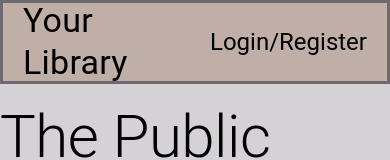
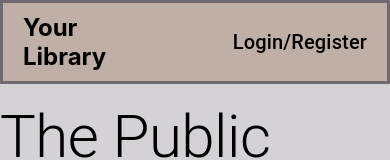
Before and after one commit to CameronDavis88/Your-Library, a React (Create React App) app: page /#/ in a window 390 px wide. Shown: the top 160 px of the page. Built offline with nearby package versions, Linux system fonts and the light colour scheme; no server answers.

Commit message:
Navbar looks ok in iphone size.

```diff
--- a/src/components/Navbar/Navbar.js
+++ b/src/components/Navbar/Navbar.js
@@ -24,13 +24,13 @@ const Navbar = ({ props }) => {
       return (
         <>
           <div className='nav-link'>
-            <Typography variant='h5' onClick={() => props.history.push('/users_library')} >Your Library</Typography>
+            <Typography variant='h6' onClick={() => props.history.push('/users_library')} >Your Library</Typography>
           </div>
           <div className='nav-link'>
-            <Typography variant='h5' onClick={() => props.history.push('/authentication')} >Your Account</Typography>
+            <Typography variant='h6' onClick={() => props.history.push('/authentication')} >Your Account</Typography>
           </div>
           <div className='nav-link'>
-            <Typography variant='h5' onClick={handleLogout} >Logout</Typography>
+            <Typography variant='h6' onClick={handleLogout} >Logout</Typography>
           </div>
         </>
       );
@@ -39,13 +39,13 @@ const Navbar = ({ props }) => {
       return (
         <>
           <div className='nav-link'>
-            <Typography variant='h5' onClick={() => props.history.push('/users_library')} >Your Library</Typography>
+            <Typography variant='h6' onClick={() => props.history.push('/users_library')} >Your Library</Typography>
           </div>
           <div className='nav-link'>
-            <Typography variant='h5' onClick={() => props.history.push('/')} >Public Library</Typography>
+            <Typography variant='h6' onClick={() => props.history.push('/')} >Public Library</Typography>
           </div>
           <div className='nav-link'>
-            <Typography variant='h5' onClick={handleLogout} >Logout</Typography>
+            <Typography variant='h6' onClick={handleLogout} >Logout</Typography>
           </div>
         </>
       );
@@ -54,13 +54,13 @@ const Navbar = ({ props }) => {
       return (
         <>
           <div className='nav-link' >
-            <Typography variant='h5' onClick={() => props.history.push('/')} >Public Library</Typography>
+            <Typography variant='h6' onClick={() => props.history.push('/')} >Public Library</Typography>
           </div>
           <div className='nav-link'>
-            <Typography variant='h5' onClick={() => props.history.push('/authentication')} >Your Account</Typography>
+            <Typography variant='h6' onClick={() => props.history.push('/authentication')} >Your Account</Typography>
           </div>
           <div className='nav-link'>
-            <Typography variant='h5' onClick={handleLogout} >Logout</Typography>
+            <Typography variant='h6' onClick={handleLogout} >Logout</Typography>
           </div>
         </>
       );
@@ -69,16 +69,16 @@ const Navbar = ({ props }) => {
       return (
         <>
           <div className='nav-link'>
-            <Typography variant='h5' onClick={() => props.history.push('/users_library')} >Your Library</Typography>
+            <Typography variant='h6' onClick={() => props.history.push('/users_library')} >Your Library</Typography>
           </div>
           <div className='nav-link'>
-            <Typography variant='h5' onClick={() => props.history.push('/')} >Public Library</Typography>
+            <Typography variant='h6' onClick={() => props.history.push('/')} >Public Library</Typography>
           </div>
           <div className='nav-link'>
-            <Typography variant='h5' onClick={() => props.history.push('/authentication')} >Your Account</Typography>
+            <Typography variant='h6' onClick={() => props.history.push('/authentication')} >Your Account</Typography>
           </div>
           <div className='nav-link'>
-            <Typography variant='h5' onClick={handleLogout} >Logout</Typography>
+            <Typography variant='h6' onClick={handleLogout} >Logout</Typography>
           </div>
         </>
       );
@@ -87,16 +87,16 @@ const Navbar = ({ props }) => {
       return (
         <>
           <div className='nav-link'>
-            <Typography variant='h5' onClick={() => props.history.push('/users_library')} >Your Library</Typography>
+            <Typography variant='h6' onClick={() => props.history.push('/users_library')} >Your Library</Typography>
           </div>
           <div className='nav-link'>
-            <Typography variant='h5' onClick={() => props.history.push('/')} >Public Library</Typography>
+            <Typography variant='h6' onClick={() => props.history.push('/')} >Public Library</Typography>
           </div>
           <div className='nav-link'>
-            <Typography variant='h5' onClick={() => props.history.push('/authentication')} >Your Account</Typography>
+            <Typography variant='h6' onClick={() => props.history.push('/authentication')} >Your Account</Typography>
           </div>
           <div className='nav-link'>
-            <Typography variant='h5' onClick={handleLogout} >Logout</Typography>
+            <Typography variant='h6' onClick={handleLogout} >Logout</Typography>
           </div>
         </>
       );
@@ -114,22 +114,22 @@ const Navbar = ({ props }) => {
       //Conditional rendering of Navbar when NOT logged in and on Dashboard view
     } else if (props.location.pathname === '/') {
       return (
-        <Typography variant='h5' className='nav-link' onClick={() => props.history.push('/authentication')}>Login/Register</Typography>
+        <Typography variant='h6' className='nav-link' onClick={() => props.history.push('/authentication')}>Login/Register</Typography>
       );
        //Conditional rendering of Navbar when NOT logged in and on Authentication view
     } else if (props.location.pathname === '/authentication') {
       return (
-        <Typography variant='h5' className='nav-link' onClick={() => props.history.push('/')} >Public Library</Typography>
+        <Typography variant='h6' className='nav-link' onClick={() => props.history.push('/')} >Public Library</Typography>
       );
        //Conditional rendering of Navbar when NOT logged in and on view of a Selected Book from the Public Library
     } else if (props.location.pathname === '/selected_pub_book') {
       return (
         <>
           <div className='nav-link'>
-            <Typography variant='h5' onClick={() => props.history.push('/')} >Public Library</Typography>
+            <Typography variant='h6' onClick={() => props.history.push('/')} >Public Library</Typography>
           </div>
           <div className='nav-link'>
-            <Typography variant='h5' className='nav-link' onClick={() => props.history.push('/authentication')}>Login/Register</Typography>
+            <Typography variant='h6' className='nav-link' onClick={() => props.history.push('/authentication')}>Login/Register</Typography>
           </div>
         </>
       );
@@ -145,7 +145,7 @@ const Navbar = ({ props }) => {
   //Navbar conditionally rendering the according to the logged in or logged out views from above
   return (
     <div className='navbar' >
-      <Typography variant='h4' className='nav-title' >Your Library</Typography>
+      <h2  className='nav-title' >Your Library</h2>
       <div className='spacer' ></div>
       <div className='nav-link-box'>
         <div className='nav-links' >
--- a/src/styles/Navbar.css
+++ b/src/styles/Navbar.css
@@ -49,13 +49,46 @@
 
 
 
-@media (max-width: 775px) {
+/* @media (max-width: 775px) {
 
 
-}
+} */
 
 
 
 @media (max-width: 400px) {
+    .navbar {
+        width: 100%;
+        margin-bottom: 0vh;
+        height: 10vh;
+        padding-left: 20px;
+        padding-right: 20px;
+
+    }
+
+    .nav-link-box {
+        width: 70%;
+
+    }
+
+    .nav-links {
+
+        margin-right: 0px;
+    }
+
+    .nav-link {
+        margin-left: 3vw;
+        margin-left: 3vw;
+    }
+
+
+    .nav-title {
+        width: 30%;
+        position: relative;
+    }
+
+    .link-text{
+        font-size: x-small;
+    }
 
 }
```
